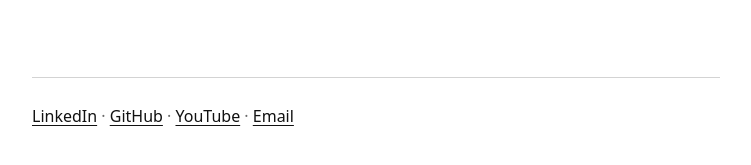
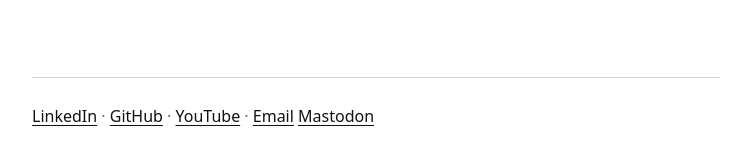
Before and after one commit to fyikamran/fyikamran.github.io, a Jekyll site: the page built from index.html, in a window 1280 px wide. Shown: the part 491-656 px from the top of the page, without its empty margins (264-1015 px from the left). Built offline with Jekyll 4.4.1, drawn with Linux system fonts in a browser that asks for light colours.

Commit message:
Update footer.html

```diff
--- a/_includes/footer.html
+++ b/_includes/footer.html
@@ -1,5 +1,6 @@
 <footer class="site-footer">
   <p>
     {% for profile in site.profiles %}<a href="{{ profile.url }}" rel="me">{{ profile.name }}</a>{% unless forloop.last %} · {% endunless %}{% endfor %}
+<a rel="me" href="https://mastodon.social/@fyikamran">Mastodon</a>
   </p>
 </footer>
```
